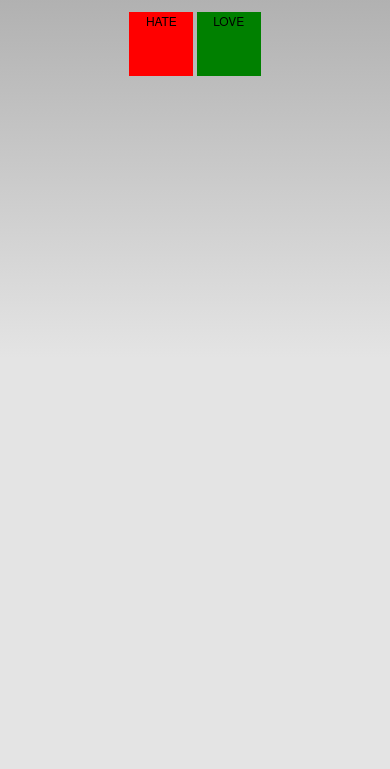
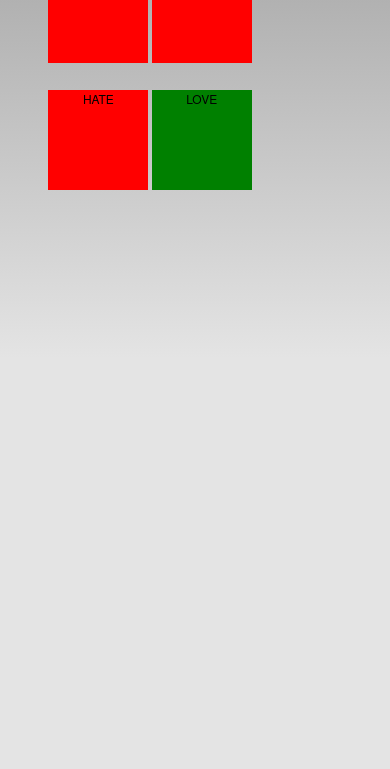
Before and after one commit to LeReverandNox/Catinder, a website: page catinder/www/index.html in a window 390 px wide. Shown: the part 72-841 px from the top of the page. Drawn offline with Linux system fonts and the light colour scheme; some packages are replaced by stand-ins of ours; no server answers.

Commit message:
Rajout de pas mal de CSS affreux pour styiliser un peu le bouzin...

```diff
--- a/catinder/www/css/index.css
+++ b/catinder/www/css/index.css
@@ -105,13 +105,13 @@ h1 {
 }
 .catinder-like {
     background-color: green;
-    width: 64px;
-    height: 64px;
+    width: 100px;
+    height: 100px;
 }
 .catinder-dislike {
     background-color: red;
-    width: 64px;
-    height: 64px;
+    width: 100px;
+    height: 100px;
 }
 .catinder-picture-img {
     width: 300px;
@@ -134,3 +134,28 @@ h1 {
 .catinder-infos-holder, .catinder-buttons {
     text-align: center;
 }
+
+.catinder-favoris, .catinder-home {
+    display: inline-block;
+    vertical-align: top;
+}
+.catinder-favoris {
+    width: 300px;
+}
+.catinder-favoris-li img {
+    width: 50px;
+}
+.catinder-favoris-buttons {
+    text-align: center;
+}
+.catinder-favoris-buttons div {
+    display: inline-block;
+    width: 100px;
+    height: 100px;
+}
+.catinder-clear-loved {
+    background-color: red;
+}
+.catinder-clear-hated {
+    background-color: red;
+}
```
